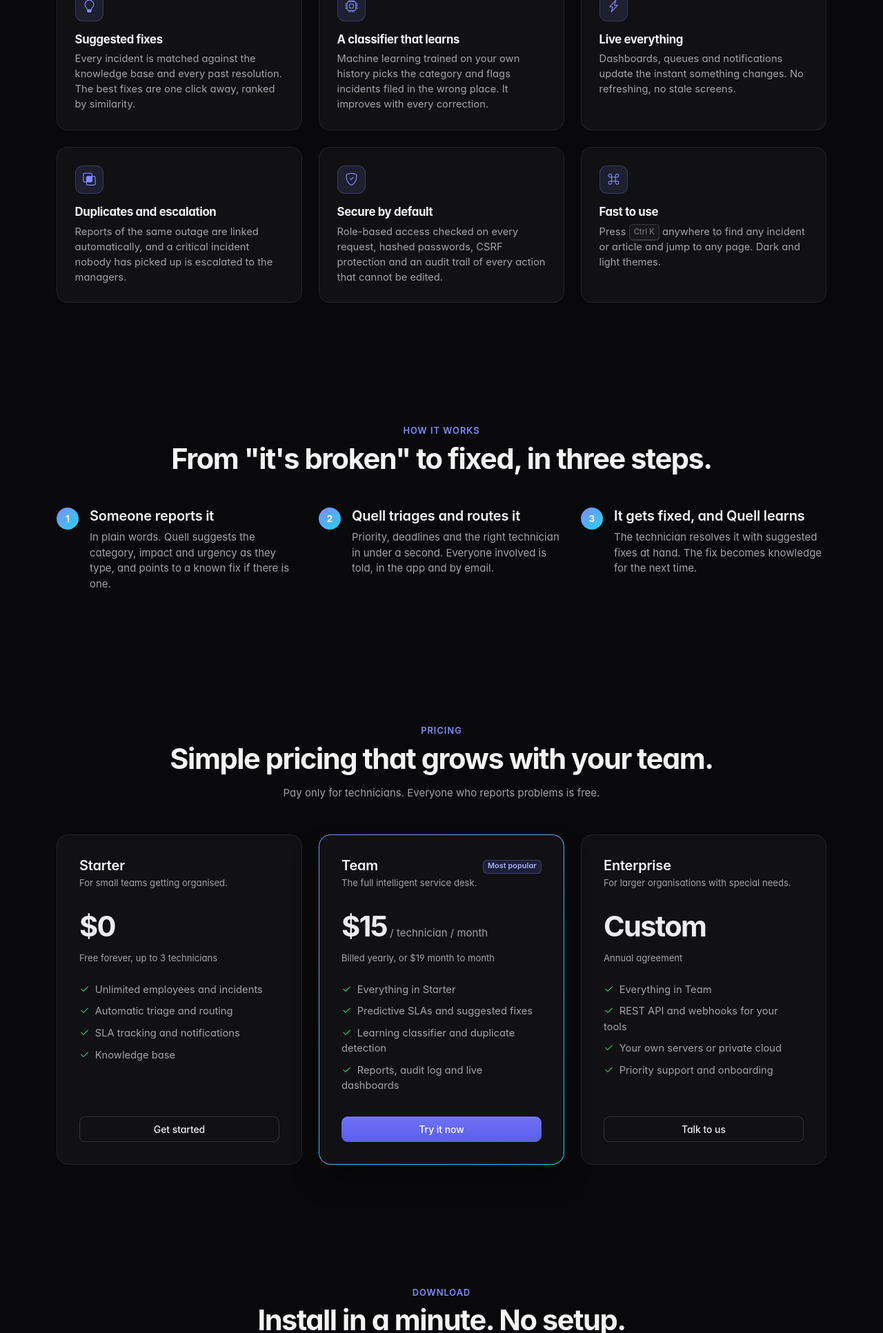
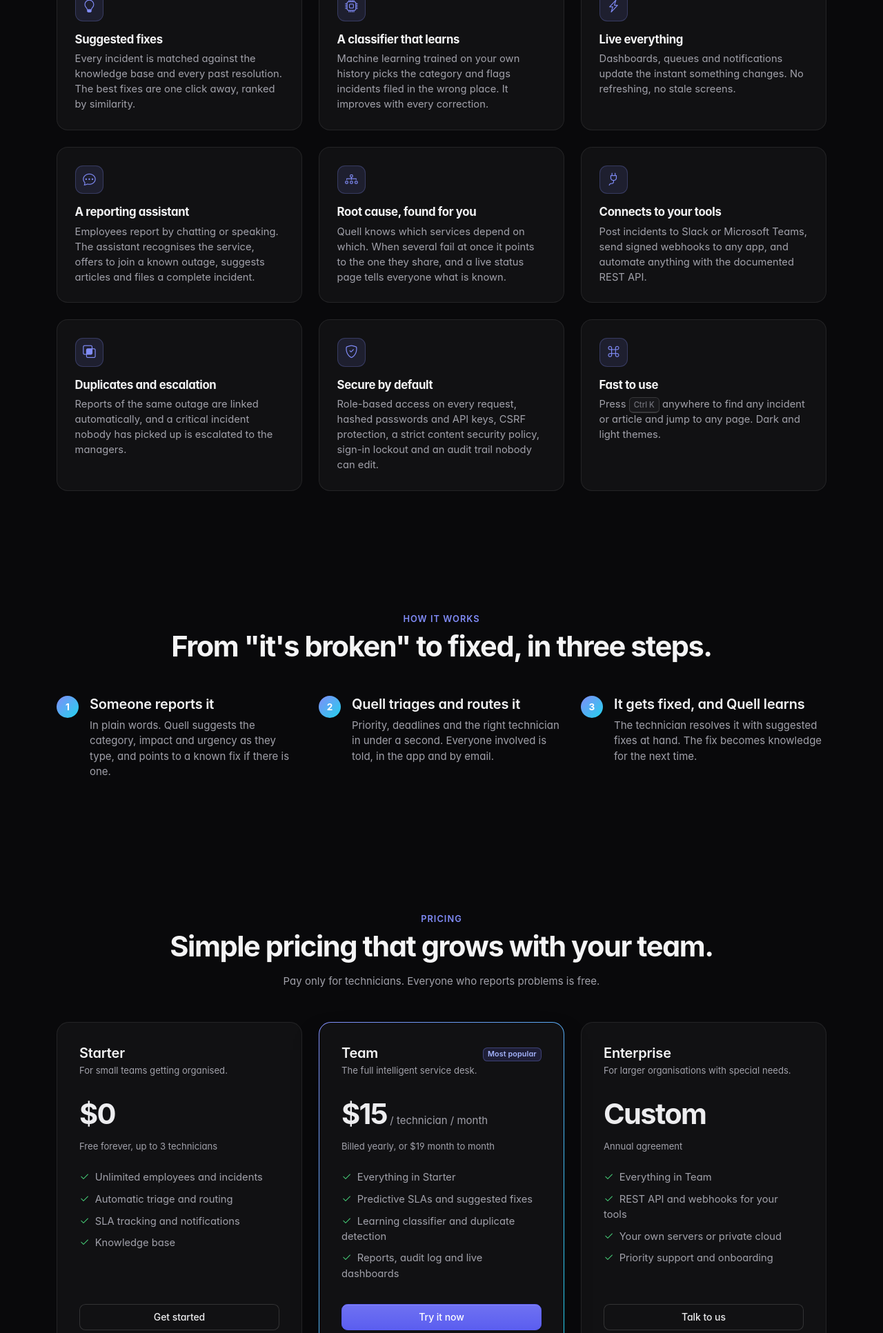
Before and after one commit to PresidentOfBirTawil/itsm, a Spring Boot app: page / in a window 1280 px wide. Shown: the part 3280-5213 px from the top of the page at 69% size. Run offline with Spring Boot 4, Linux system fonts and the light colour scheme; some of the project's set-up classes (security, data sources, template engines, error pages and the like) are left out, and stand-ins take their place; some libraries are stand-ins or nearby versions.

Commit message:
Show the assistant, root cause and integrations on the product page

```diff
--- a/src/main/resources/templates/site/landing.html
+++ b/src/main/resources/templates/site/landing.html
@@ -156,6 +156,30 @@
                 </div>
                 <div class="col-md-6 col-lg-4">
                     <div class="feature-card">
+                        <div class="feature-icon"><i class="bi bi-chat-dots"></i></div>
+                        <h3>A reporting assistant</h3>
+                        <p>Employees report by chatting or speaking. The assistant recognises the service, offers
+                            to join a known outage, suggests articles and files a complete incident.</p>
+                    </div>
+                </div>
+                <div class="col-md-6 col-lg-4">
+                    <div class="feature-card">
+                        <div class="feature-icon"><i class="bi bi-diagram-3"></i></div>
+                        <h3>Root cause, found for you</h3>
+                        <p>Quell knows which services depend on which. When several fail at once it points to
+                            the one they share, and a live status page tells everyone what is known.</p>
+                    </div>
+                </div>
+                <div class="col-md-6 col-lg-4">
+                    <div class="feature-card">
+                        <div class="feature-icon"><i class="bi bi-plug"></i></div>
+                        <h3>Connects to your tools</h3>
+                        <p>Post incidents to Slack or Microsoft Teams, send signed webhooks to any app, and
+                            automate anything with the documented REST API.</p>
+                    </div>
+                </div>
+                <div class="col-md-6 col-lg-4">
+                    <div class="feature-card">
                         <div class="feature-icon"><i class="bi bi-intersect"></i></div>
                         <h3>Duplicates and escalation</h3>
                         <p>Reports of the same outage are linked automatically, and a critical incident nobody has
@@ -166,8 +190,8 @@
                     <div class="feature-card">
                         <div class="feature-icon"><i class="bi bi-shield-check"></i></div>
                         <h3>Secure by default</h3>
-                        <p>Role-based access checked on every request, hashed passwords, CSRF protection and an
-                            audit trail of every action that cannot be edited.</p>
+                        <p>Role-based access on every request, hashed passwords and API keys, CSRF protection, a
+                            strict content security policy, sign-in lockout and an audit trail nobody can edit.</p>
                     </div>
                 </div>
                 <div class="col-md-6 col-lg-4">
```
